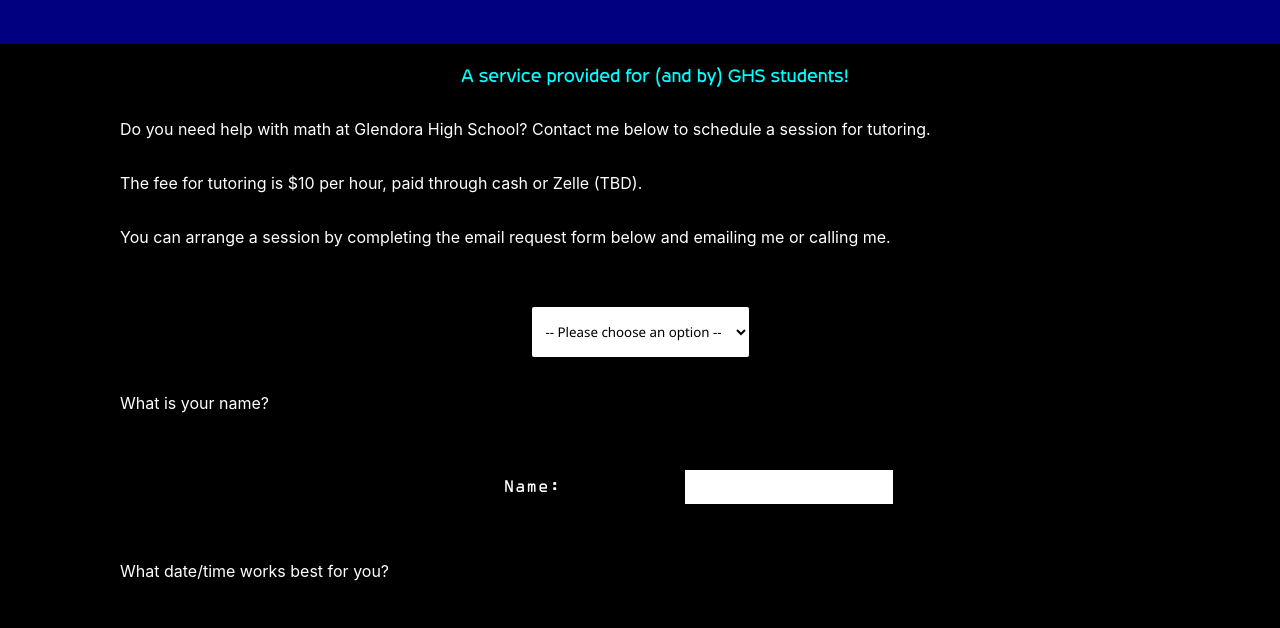
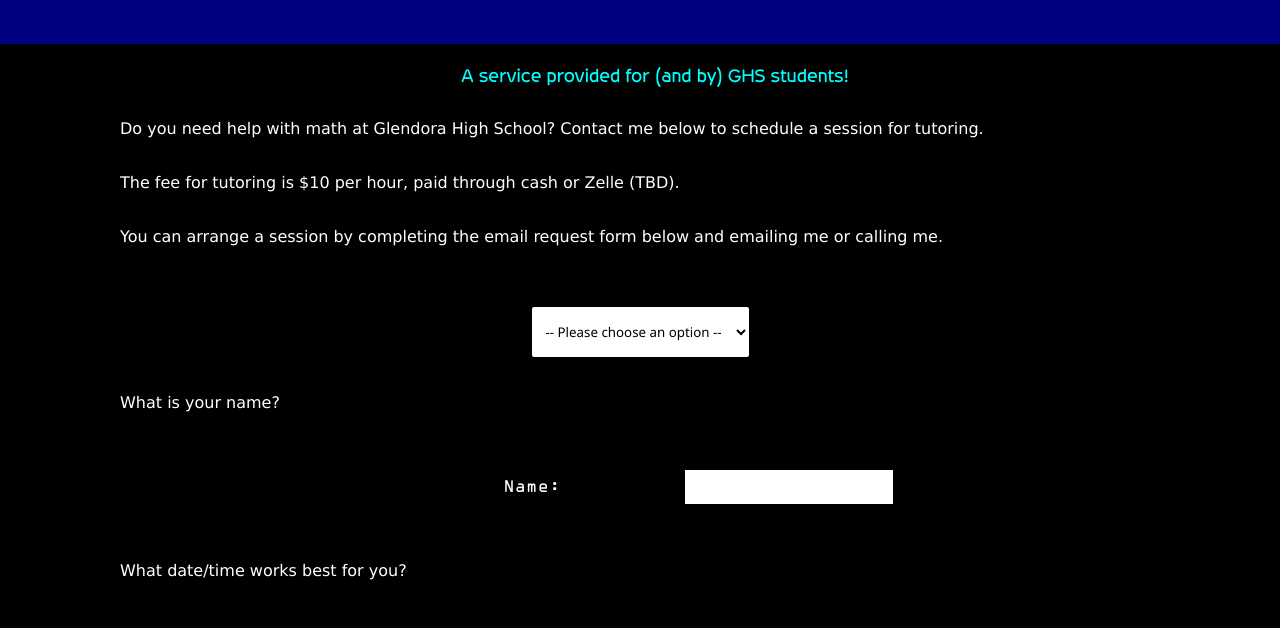
Before and after one commit to ghsresources/ghsresources.github.io, a plain HTML site: page tutor.html in a window 1280 px wide. Shown: the part 172-800 px from the top of the page. Drawn offline with Linux system fonts and the light colour scheme.

Commit message:
Change fonts

```diff
--- a/style.css
+++ b/style.css
@@ -41,7 +41,7 @@ h3 {
 }
 
 p, ul, u, ol, label {
-    font-family: -apple-system, 'Segoe UI', Verdana, system-ui, sans-serif;
+    font-family: Verdana, system-ui, sans-serif;
     font-size: 16px;
     margin-left: 120px;
     margin-right: 120px;
```
